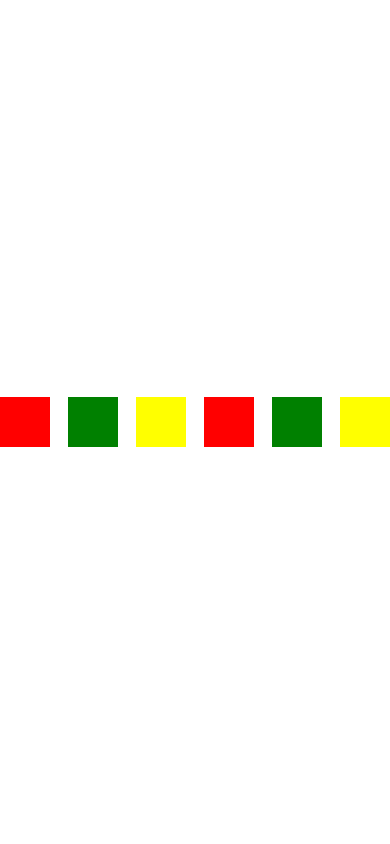
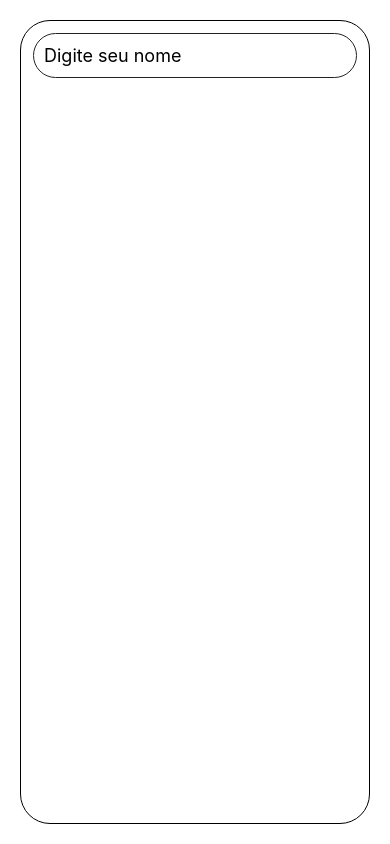
Before and after one commit to EderCosta21/curso_react_native, a React Native app: screen / in a window 390 px wide. Built offline with nearby package versions, Linux system fonts and the light colour scheme.

Commit message:
Text input

```diff
--- a/App.tsx
+++ b/App.tsx
@@ -1,25 +1,73 @@
 import React, {Component} from 'react';
-import {View, Text, Image, StyleSheet, Button, Alert} from 'react-native';
+import {
+  View,
+  Text,
+  Image,
+  StyleSheet,
+  Button,
+  Alert,
+  TextInput,
+} from 'react-native';
 
 class App extends React.Component<any, any> {
+  constructor(props: any) {
+    super(props);
+    this.state = {
+      nome: '',
+    };
+
+    this.getNome = this.getNome.bind(this);
+  }
+  getNome(texto: string) {
+    if(texto.length>0)
+    {
+      this.setState({nome: 'Bem vindo '+texto});
+    }else{
+      this.setState({nome: ''});
+    }
+
+  }
+
   render() {
-    return <View style={{
-      flex:1 ,
-      flexDirection:'row',
-      alignItems:'center',
-     justifyContent:'space-between'
-     }}>
-    {
-    /* <View style={{flex:1 ,flexDirection:'row', justifyContent:'space-between'}}> */}
-      <View style={{width:50, height:50, backgroundColor:'red'}}></View>
-      <View style={{width:50,  height:50,backgroundColor:'green'}}></View>
-      <View style={{width:50,  height:50,backgroundColor:'yellow'}}></View>
-      <View style={{width:50, height:50, backgroundColor:'red'}}></View>
-      <View style={{width:50,  height:50,backgroundColor:'green'}}></View>
-      <View style={{width:50,  height:50,backgroundColor:'yellow'}}></View>
+    let value = '';
+    return (
+      <View style={styles.container}>
+        <TextInput
+          style={styles.input}
+          clearButtonMode="always"
+          keyboardType="default"
+          placeholder="Digite seu nome"
+          underlineColorAndroid="transparent"
+          onChangeText={this.getNome}></TextInput>
 
-    </View>;
+        <Text style={styles.texto}>{this.state.nome}</Text>
+      </View>
+    );
   }
 }
+const styles = StyleSheet.create({
+  container: {
+    margin: 20,
+    padding: 10,
+    flex: 1,
+    borderRadius: 30,
+    borderColor: 'black',
+    borderWidth: 1,
+  },
+  input: {
+    borderRadius: 30,
+    height: 45,
+    borderWidth: 1,
+    borderColor: '#222',
+    margin: 2,
+    fontSize: 18,
+    padding: 10,
+  },
+  texto: {
+    padding: 10,
+    textAlign: 'center',
+    fontSize: 22,
+  },
+});
 
 export default App;
```
